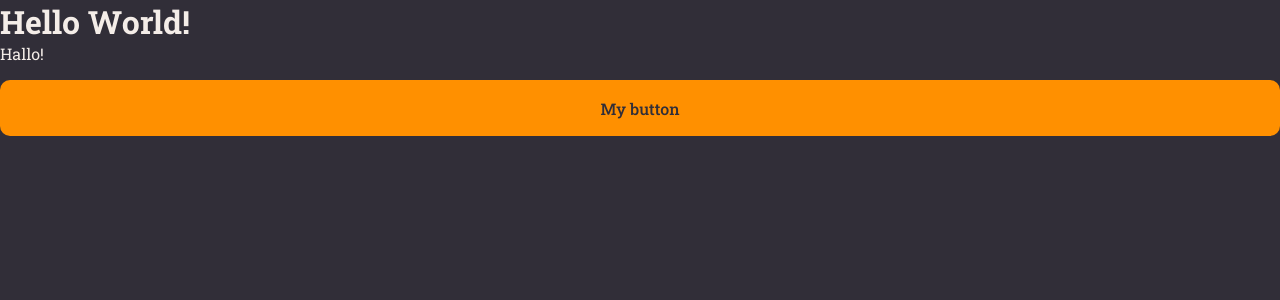
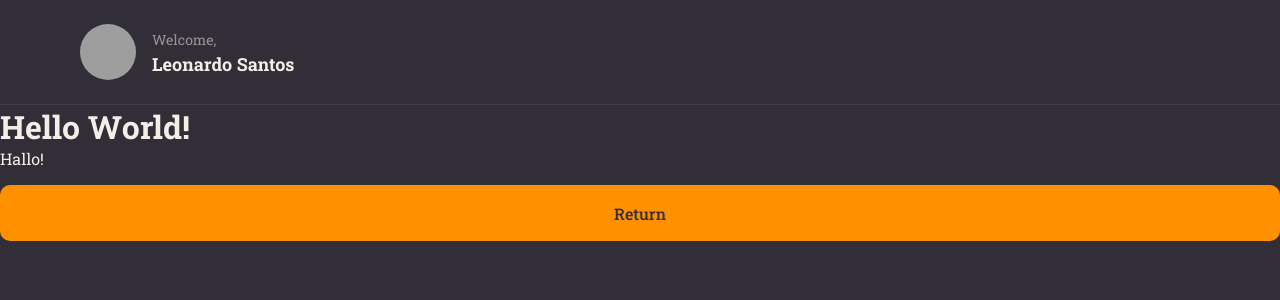
Before and after one commit to Leoz2s/rocketnotes-react, a React (Vite) app: page / in a window 1280 px wide. Shown: the top 300 px of the page. Built offline with nearby package versions, Linux system fonts and the light colour scheme; grey boxes are pictures that could not be loaded.

Commit message:
Header component added

```diff
--- a/index.html
+++ b/index.html
@@ -9,9 +9,10 @@
     <link href="https://fonts.googleapis.com/css2?family=Roboto+Slab:wght@100..900&display=swap" rel="stylesheet">
 
     <title>Rocket Notes</title>
+
+    <script type="module" src="/src/main.jsx" defer></script>
   </head>
   <body>
     <div id="root"></div>
-    <script type="module" src="/src/main.jsx"></script>
   </body>
 </html>
--- a/src/components/Button/index.jsx
+++ b/src/components/Button/index.jsx
@@ -1,9 +1,13 @@
 import {Container} from './styles';
 
-export function Button() {
+export function Button({title, loading = false, ...rest}) {
   return(
-  <Container type="button">
-    My button
+  <Container
+    type="button"
+    disabled={loading}
+    {...rest}
+  >
+    {loading ? "Loading..." : title}
   </Container>
   );
 };
--- /dev/null
+++ b/src/components/Header/index.jsx
@@ -0,0 +1,18 @@
+import {Container, Profile} from './styles';
+
+export function Header() {
+
+  return(
+    <Container>
+      <Profile>
+        <img src="https://github.com/Leoz2s.png" alt="User picture" />
+
+        <div>
+          <span>Welcome,</span>
+          <strong>Leonardo Santos</strong>
+        </div>
+      </Profile>
+
+    </Container>
+  );
+};
--- /dev/null
+++ b/src/components/Header/styles.js
@@ -0,0 +1,46 @@
+import styled from 'styled-components';
+
+export const Container = styled.header`
+  grid-area: header;
+
+  height: 10.5rem;
+  width: 100%;
+
+  border-bottom-width: .1rem;
+  border-bottom-style: solid;
+  border-bottom-color: ${({theme}) => theme.COLORS.BACKGROUND_700};
+
+  display: flex;
+  justify-content: space-between;
+
+  padding: 0 8rem;
+`;
+
+export const Profile = styled.div`
+  display: flex;
+  align-items: center;
+
+  > img {
+    width: 5.6rem;
+    height: 5.6rem;
+    border-radius: 50%;
+  }
+
+  > div {
+    display: flex;
+    flex-direction: column;
+
+    margin-left: 1.6rem;
+    line-height: 2.4rem;
+
+    span {
+      font-size: 1.4rem;
+      color: ${({theme}) => theme.COLORS.GRAY_100};
+    }
+
+    strong {
+      font-size: 1.8rem;
+      color: ${({theme}) => theme.COLORS.WHITE};
+    }
+  }
+`;
--- a/src/pages/Details/index.jsx
+++ b/src/pages/Details/index.jsx
@@ -1,14 +1,17 @@
 import {Container} from './styles.js';
 import {Button} from '../../components/Button';
+import {Header} from '../../components/Header';
 
 export function Details() {
 
   return(
     <Container>
-      <h1>Hello World!</h1>
-      <span>Hallo!</span>
+      <Header>
+      </Header>
+        <h1>Hello World!</h1>
+        <span>Hallo!</span>
 
-      <Button />
+      <Button title="Return" />
     </Container>
   );
 };
--- a/src/pages/Details/styles.js
+++ b/src/pages/Details/styles.js
@@ -1,4 +1,12 @@
 import styled from 'styled-components';
 
 export const Container = styled.div`
+  width: 100%;
+  height: 100%;
+
+  display: grid;
+  grid-template-rows: 10.5rem auto;
+  grid-template-areas:
+    "header"
+    "content" ;
 `;
```
